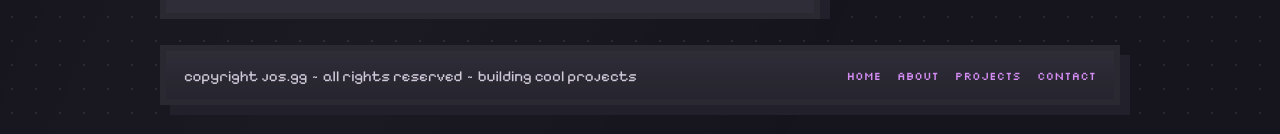
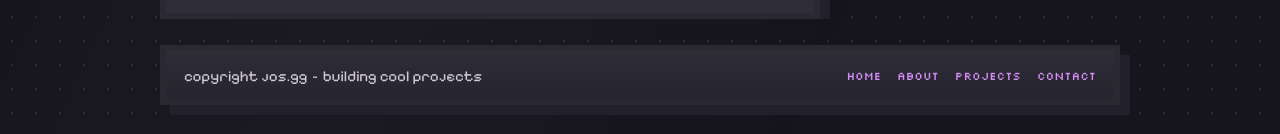
Before and after one commit to JosTheDude/yaps, a website: page public/index.html in a window 1280 px wide. Shown: the part 763-897 px from the top of the page. Drawn offline with Linux system fonts and the light colour scheme; no server answers; a web font is replaced by a local one.

Commit message:
feat: better footer

```diff
--- a/public/index.html
+++ b/public/index.html
@@ -252,7 +252,8 @@
                     <div class="workspace-board-head-copy">
                       <p class="eyebrow">about me</p>
                       <h1 class="page-title">my about-board</h1>
-                      <p class="workspace-board-note">who i am, what i do, and what i love! <span class="workspace-board-note-ps">(p.s. the sticky notes are draggable!)</span></p>
+                      <p class="workspace-board-note">who i am, what i do, and what i love! <span
+                          class="workspace-board-note-ps">(p.s. the sticky notes are draggable!)</span></p>
                     </div>
                     <div class="workspace-board-actions">
                       <a class="workspace-contact-link" href="#tab-contact">contact</a>
@@ -1093,7 +1094,7 @@
       </div>
 
       <footer class="footer-banner">
-        <p class="footer-copy">copyright jos.gg ~ all rights reserved ~ building cool projects</p>
+        <p class="footer-copy">copyright jos.gg ~ building cool projects</p>
         <div class="footer-links" aria-label="Footer links">
           <a class="footer-link" href="#tab-home">home</a>
           <a class="footer-link" href="#tab-about">about</a>
```
